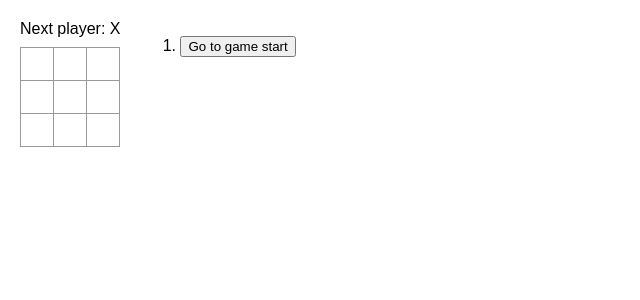
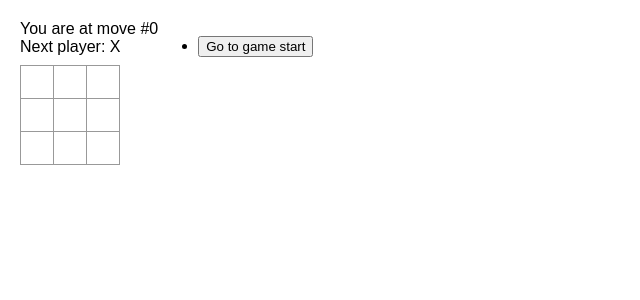
Before and after one commit to nadhiflazuardi/React-TicTacToe, a React (Create React App) app: page / in a window 1280 px wide. Shown: the top 300 px of the page, without its empty margins (0-640 px from the left). Built offline with nearby package versions, Linux system fonts and the light colour scheme.

Commit message:
Chore: Add comments for documentation

```diff
--- a/src/App.js
+++ b/src/App.js
@@ -1,5 +1,9 @@
 import { useState } from "react";
 
+// Function component representing each square on the board
+// Props:
+// - value: displayed as the button's value
+// - onSquareClick: handler for button click events
 function Square({ value, onSquareClick }) {
   return (
     <button className="square" onClick={onSquareClick}>
@@ -8,30 +12,39 @@ function Square({ value, onSquareClick }) {
   );
 }
 
-function Board({ xIsNext, squares, onPlay }) {
+// Function component representing the tic-tac-toe board
+// Props:
+// - xIsNext: boolean indicating if the next player is X
+// - squares: array of values ("X", "O", or null) representing the board
+// - onPlay: handler for when a player makes a move
+function Board({ xIsNext, squares, onPlay, turn }) {
+  // Handle square click event
+  // Parameter: index of the clicked square
   function handleClick(i) {
+    // Return early if the square is already filled
     if (squares[i]) {
       return;
     }
+    // Create a copy of the squares array
     const nextSquares = squares.slice();
-    if (xIsNext) {
-      nextSquares[i] = "X";
-    } else {
-      nextSquares[i] = "O";
-    }
+    // Set the value of the clicked square based on xIsNext
+    nextSquares[i] = xIsNext ? "X" : "O";
+    // Call the onPlay handler with the updated squares array
     onPlay(nextSquares);
   }
 
+  // Determine the game status
   const winner = calculateWinner(squares);
   let status;
   if (winner) {
-    status = "Winner:" + winner;
+    status = "Winner: " + winner;
   } else {
     status = "Next player: " + (xIsNext ? "X" : "O");
   }
 
   return (
     <>
+      <div className='turn'>You are at move #{turn}</div>
       <div className="status">{status}</div>
       <div className="board-row">
         <Square value={squares[0]} onSquareClick={() => handleClick(0)} />
@@ -52,22 +65,35 @@ function Board({ xIsNext, squares, onPlay }) {
   );
 }
 
+// Main function component representing the tic-tac-toe game
+// Manages the state and logic for the game
 export default function Game() {
+  // State to store the history of all moves (arrays of squares)
   const [history, setHistory] = useState([Array(9).fill(null)]);
+  // State to store the current move index
   const [currentMove, setCurrentMove] = useState(0);
+  // Boolean indicating if X is the next player (X plays on even moves)
   const xIsNext = currentMove % 2 === 0;
+  // Get the current squares from the history based on the current move
   const currentSquares = history[currentMove];
 
+  // Handle play event
+  // Parameter: array of squares representing the board after a move
   function handlePlay(nextSquares) {
+    // Add the new board state to the history (up to current move + 1)
     const nextHistory = [...history.slice(0, currentMove + 1), nextSquares];
     setHistory(nextHistory);
+    // Update the current move to the latest move in the history
     setCurrentMove(nextHistory.length - 1);
   }
 
+  // Handle time travel event
+  // Parameter: move index to jump to
   function jumpTo(nextMove) {
     setCurrentMove(nextMove);
   }
 
+  // Create the list of past moves for the time travel feature
   const moves = history.map((squares, move) => {
     let description;
     if (move > 0) {
@@ -76,25 +102,30 @@ export default function Game() {
       description = "Go to game start";
     }
 
-    return (
-      <li key={move}>
-        <button onClick={() => jumpTo(move)}>{description}</button>
-      </li>
-    );
+    if (move !== currentMove && move > 0 || move === 0) {
+      return (
+        <li key={move}>
+          <button onClick={() => jumpTo(move)}>{description}</button>
+        </li>
+      );
+    }
   });
 
   return (
     <div className="game">
       <div className="game-board">
-        <Board xIsNext={xIsNext} squares={currentSquares} onPlay={handlePlay} />
+        <Board xIsNext={xIsNext} squares={currentSquares} onPlay={handlePlay} turn={currentMove} />
       </div>
       <div className="game-info">
-        <ol>{moves}</ol>
+        <ul>{moves}</ul>
       </div>
     </div>
   );
 }
 
+// Helper function to determine the winner of the game
+// Parameter: array of squares representing the board
+// Returns: "X", "O", or null based on the winning condition
 function calculateWinner(squares) {
   const lines = [
     [0, 1, 2],
```
